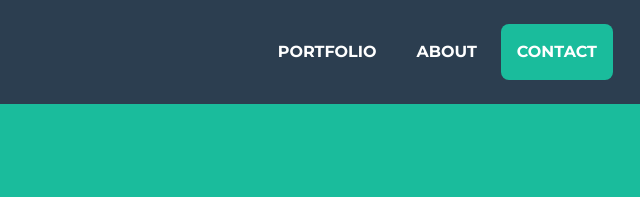
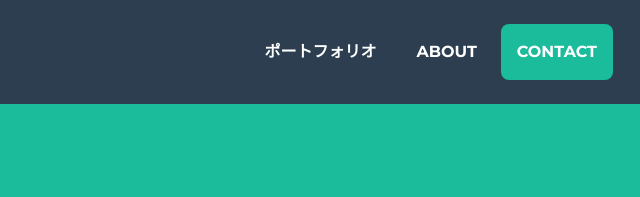
Before and after one commit to MutsumiEbihara/sample01, a plain HTML site: page index.html in a window 1280 px wide. Shown: the top 197 px of the page, 581-1221 px from the left. Drawn offline with nearby package versions, Linux system fonts and the light colour scheme.

Commit message:
Update index.html

```diff
--- a/index.html
+++ b/index.html
@@ -27,7 +27,7 @@
                 </button>
                 <div class="collapse navbar-collapse" id="navbarResponsive">
                     <ul class="navbar-nav ms-auto">
-                        <li class="nav-item mx-0 mx-lg-1"><a class="nav-link py-3 px-0 px-lg-3 rounded" href="#portfolio">Portfolio</a></li>
+                        <li class="nav-item mx-0 mx-lg-1"><a class="nav-link py-3 px-0 px-lg-3 rounded" href="#portfolio">ポートフォリオ</a></li>
                         <li class="nav-item mx-0 mx-lg-1"><a class="nav-link py-3 px-0 px-lg-3 rounded" href="#about">About</a></li>
                         <li class="nav-item mx-0 mx-lg-1"><a class="nav-link py-3 px-0 px-lg-3 rounded" href="#contact">Contact</a></li>
                     </ul>
```
